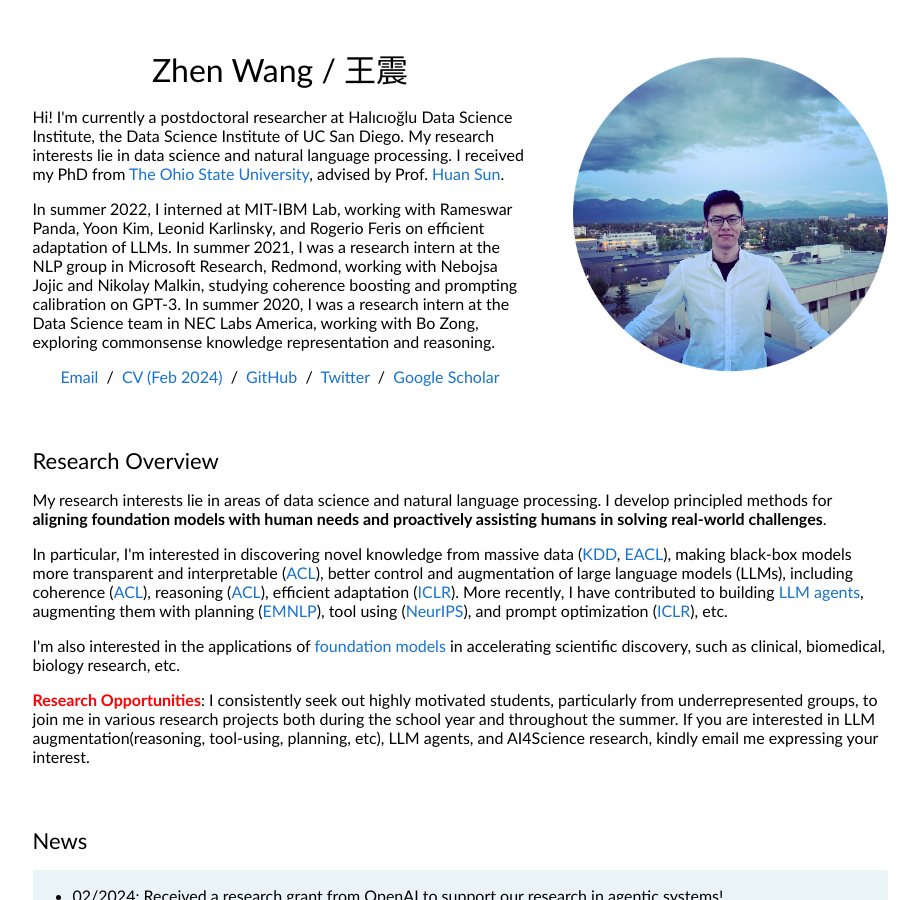
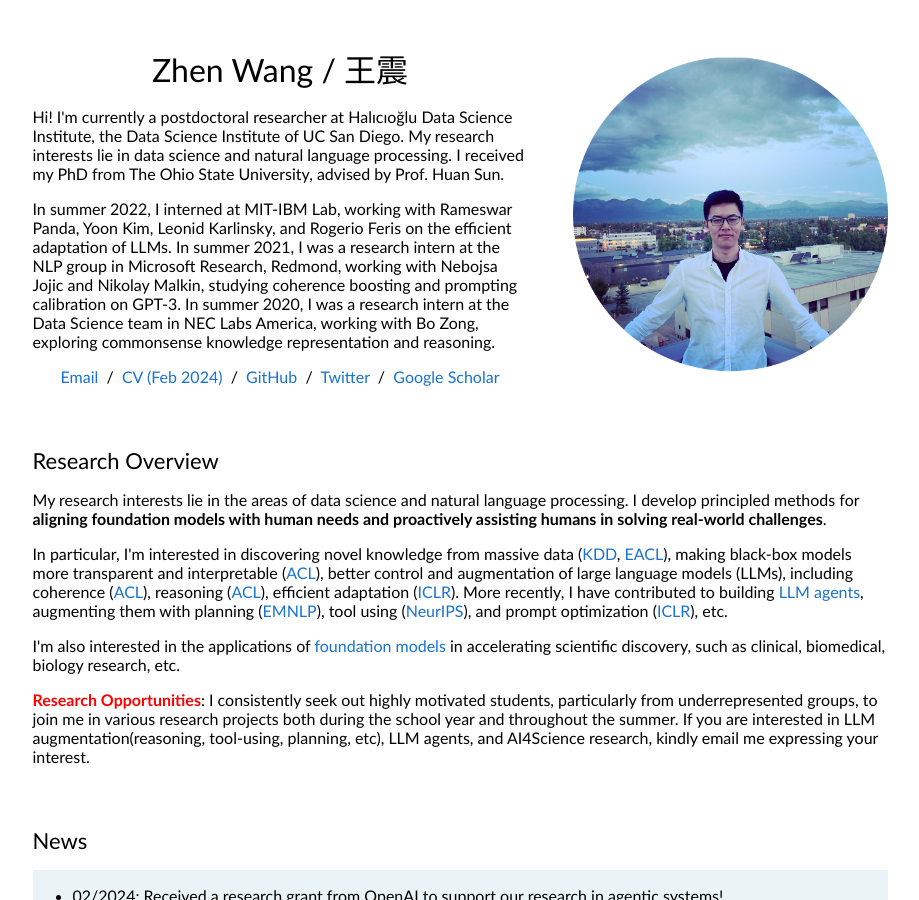
Before and after one commit to zhenwang9102/zhenwang9102.github.io, a Jekyll site: the page built from _posts/2019-06-02-venue.markdown, in a window 1280 px wide and 900 px high. Shown: the whole window, without its empty margins (180-1099 px from the left). Built offline with Jekyll 4.4.1, drawn with Linux system fonts in a browser that asks for light colours.

Commit message:
Update default.html

```diff
--- a/_layouts/default.html
+++ b/_layouts/default.html
@@ -42,10 +42,10 @@
               <p>
                 Hi! I'm currently a postdoctoral researcher at Halıcıoğlu Data Science Institute, the Data Science Institute of UC San Diego.
                 My research interests lie in data science and natural language processing.
-                I received my PhD from <a href="https://www.osu.edu/">The Ohio State University</a>, advised by Prof. <a href="http://web.cse.ohio-state.edu/~sun.397/">Huan Sun</a>.
+                I received my PhD from The Ohio State University, advised by Prof. Huan Sun.
               </p>
               <p>
-                In summer 2022, I interned at MIT-IBM Lab, working with Rameswar Panda, Yoon Kim, Leonid Karlinsky, and Rogerio Feris on efficient adaptation of LLMs.
+                In summer 2022, I interned at MIT-IBM Lab, working with Rameswar Panda, Yoon Kim, Leonid Karlinsky, and Rogerio Feris on the efficient adaptation of LLMs.
                 In summer 2021, I was a research intern at the NLP group in Microsoft Research, Redmond, working with Nebojsa Jojic and Nikolay Malkin, studying coherence boosting and prompting calibration on GPT-3.
                 In summer 2020, I was a research intern at the Data Science team in NEC Labs America, working with Bo Zong, exploring commonsense knowledge representation and reasoning.
               </p>
@@ -72,7 +72,7 @@
             <td style="padding:2.5%;width:100%;vertical-align:middle">
               <h2>Research Overview</h2>
               <p>
-                My research interests lie in areas of data science and natural language processing. I develop principled methods for <b>aligning foundation models with human needs and proactively assisting humans in solving real-world challenges</b>.
+                My research interests lie in the areas of data science and natural language processing. I develop principled methods for <b>aligning foundation models with human needs and proactively assisting humans in solving real-world challenges</b>.
               </p>
               <p>
                 In particular, I'm interested in discovering novel knowledge from massive data (<a href="https://arxiv.org/abs/1906.09285">KDD</a>, <a href="https://arxiv.org/abs/2210.06444">EACL</a>), making black-box models more transparent and interpretable (<a href="https://arxiv.org/abs/2005.00889">ACL</a>), better control and augmentation of large language models (LLMs), including coherence (<a href="https://arxiv.org/abs/2110.08294">ACL</a>), reasoning (<a href="https://arxiv.org/abs/2210.01293">ACL</a>), efficient adaptation (<a href="https://arxiv.org/abs/2303.02861">ICLR</a>). More recently, I have contributed to building <a href="https://lilianweng.github.io/posts/2023-06-23-agent/">LLM agents</a>, augmenting them with planning (<a href="https://arxiv.org/abs/2305.14992">EMNLP</a>), tool using (<a href="https://arxiv.org/abs/2305.11554">NeurIPS</a>), and prompt optimization (<a href="https://arxiv.org/abs/2310.16427">ICLR</a>), etc.
```
